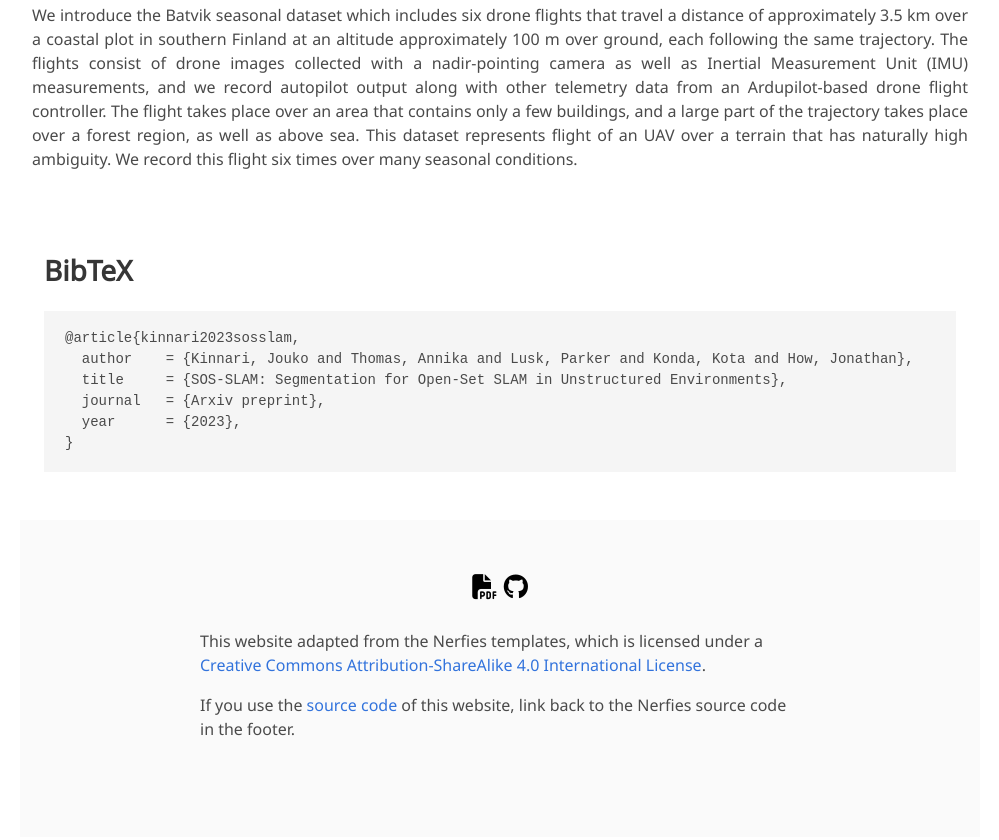
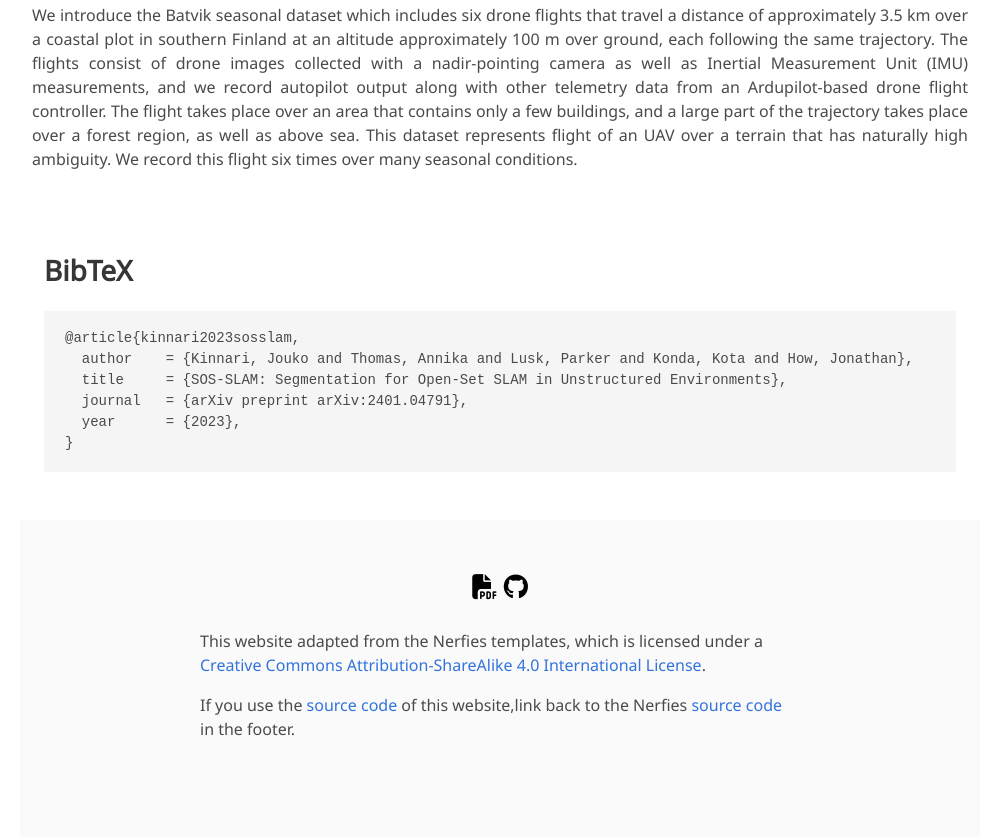
Before and after one commit to mit-acl/SOS-Match, a plain HTML site: page index.html in a window 1280 px wide. Shown: the part 1887-2727 px from the top of the page, without its empty margins (140-1139 px from the left). Drawn offline with nearby package versions, Linux system fonts and the light colour scheme; some icons are missing; a web font is replaced by a local one.

Commit message:
Update index.html

```diff
--- a/index.html
+++ b/index.html
@@ -235,7 +235,7 @@
     <pre><code>@article{kinnari2023sosslam,
   author    = {Kinnari, Jouko and Thomas, Annika and Lusk, Parker and Konda, Kota and How, Jonathan},
   title     = {SOS-SLAM: Segmentation for Open-Set SLAM in Unstructured Environments},
-  journal   = {Arxiv preprint},
+  journal   = {arXiv preprint arXiv:2401.04791},
   year      = {2023},
 }</code></pre>
   </div>
@@ -262,9 +262,8 @@
             Commons Attribution-ShareAlike 4.0 International License</a>.
           </p>
           <p>
-            If you use the <a
-              href="https://github.com/mit-acl/SOS-SLAM">source code</a> of this website,
-            <a href="https://github.com/nerfies/nerfies.github.io"></a>link back to the Nerfies source code</a> in the footer.
+            If you use the <a href="https://github.com/mit-acl/SOS-SLAM">source code</a> of this website,link back to the Nerfies
+            <a href="https://github.com/nerfies/nerfies.github.io">source code</a> in the footer.
           </p>
         </div>
       </div>
```
